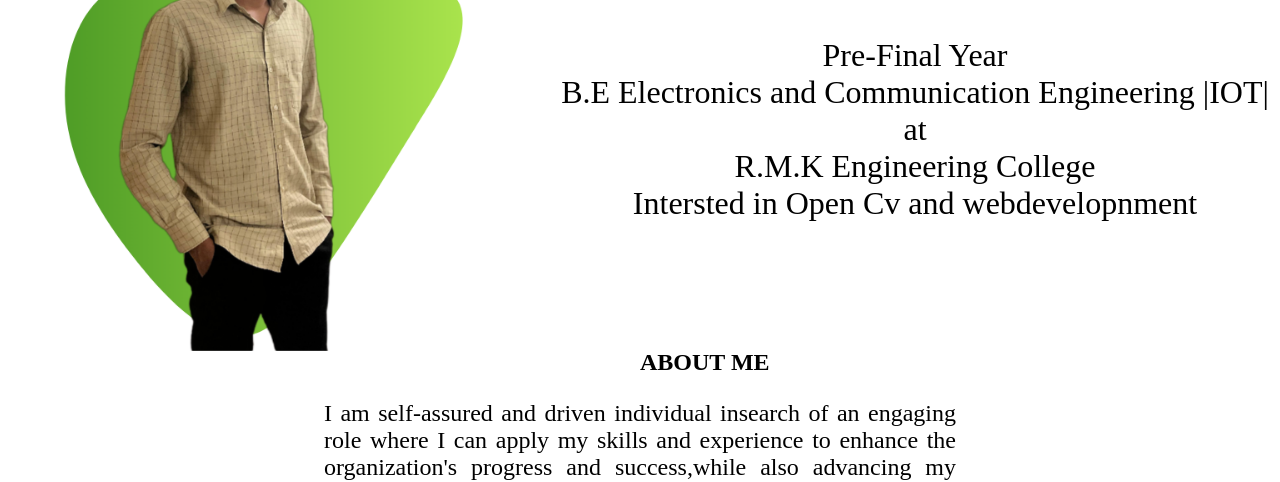
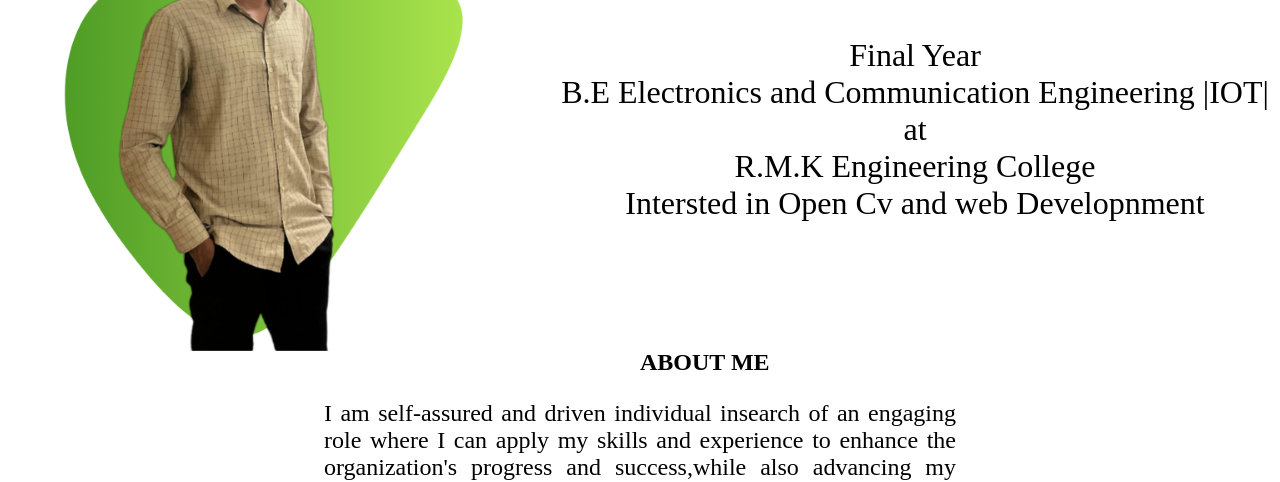
Before and after one commit to Abinash-karuna/portfolio, a plain HTML site: page index.html in a window 1280 px wide. Shown: the part 322-804 px from the top of the page. Drawn offline with Linux system fonts and the light colour scheme.

Commit message:
Update index.html

```diff
--- a/index.html
+++ b/index.html
@@ -24,8 +24,8 @@
 
         <h2>Hi, I'm ABINASH</h2>
         <h3>Emerging IoT Developer</h3>
-        <p>Pre-Final Year<br/> B.E Electronics and Communication Engineering |IOT| at <br/>
-            R.M.K Engineering College<br>Intersted in Open Cv and webdevelopnment</p>
+        <p>Final Year<br/> B.E Electronics and Communication Engineering |IOT| at <br/>
+            R.M.K Engineering College<br>Intersted in Open Cv and web Developnment</p>
 
     </div>
     <!-- name bar -->
```
